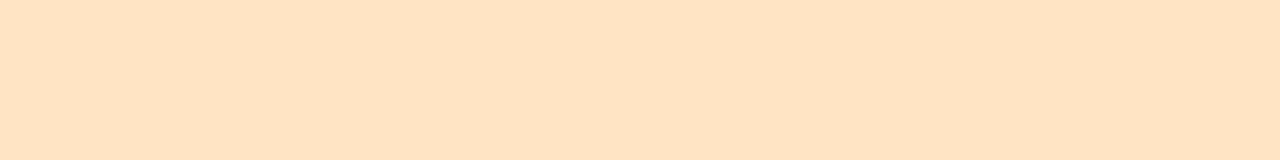
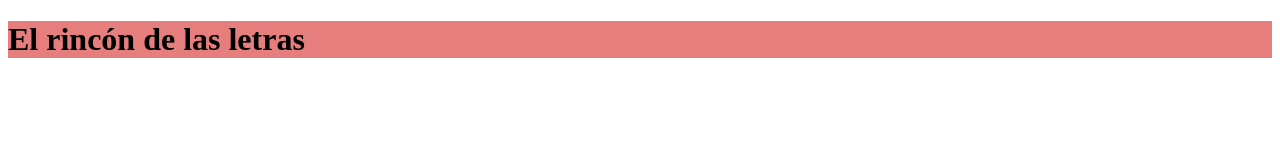
Before and after one commit to giulianaaa504/web-libro-al-a-mano, a plain HTML site: page index.html in a window 1280 px wide. Drawn offline with Linux system fonts and the light colour scheme.

Commit message:
se agrego el titulo y se le dio color

```diff
--- a/estilos.css
+++ b/estilos.css
@@ -1,3 +1,8 @@
 body{
-    background-color: bisque;
+    background-color: white;
 }
+
+.titulo{
+    background-color: rgb(231, 126, 126);
+
+}
--- a/index.html
+++ b/index.html
@@ -8,6 +8,6 @@
 
 </head>
 <body>
-
+    <h1 class="titulo"> El rincón de las letras</h1>
 </body>
 </html>
```
